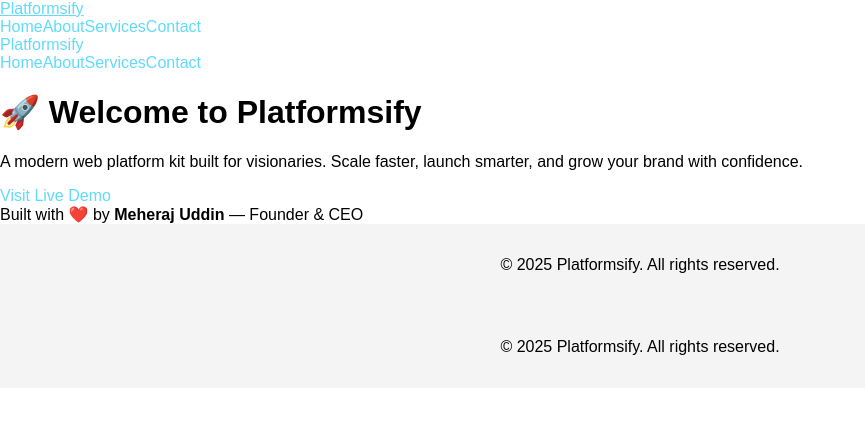
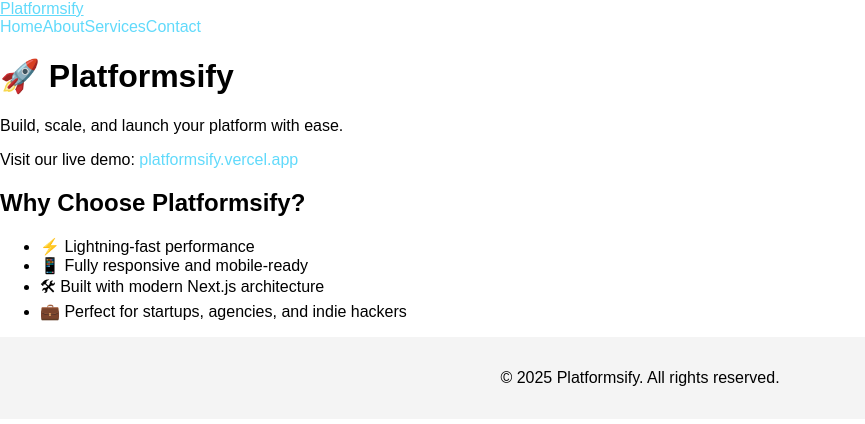
Before and after one commit to mjuddin5/platformsify, a Next.js app: page / in a window 1280 px wide. Shown: the top 424 px of the page, without its empty margins (0-865 px from the left). Built offline with nearby package versions, Linux system fonts and the light colour scheme.

Commit message:
Final homepage: SEO, hero, features

```diff
--- a/pages/index.js
+++ b/pages/index.js
@@ -1,32 +1,42 @@
-import Navbar from '../components/Navbar';
-import Footer from '../components/Footer';
+import Head from 'next/head';
 
 export default function Home() {
   return (
     <>
-      <Navbar />
-      <main className="bg-white min-h-screen flex flex-col items-center justify-center text-center px-6 py-20">
-        <h1 className="text-5xl font-extrabold text-gray-900 mb-4">
-          🚀 Welcome to Platformsify
-        </h1>
-        <p className="text-lg text-gray-700 max-w-2xl mb-6">
-          A modern web platform kit built for visionaries. Scale faster, launch smarter, and grow your brand with confidence.
-        </p>
+      <Head>
+        <title>Platformsify – Build Smarter, Launch Faster</title>
+        <meta name="description" content="Launch your platform with confidence using Platformsify's modern toolkit. Scalable, fast, and beautifully designed." />
+        <meta property="og:title" content="Platformsify – Build Smarter" />
+        <meta property="og:description" content="Modern web platform kit for startups and builders." />
+        <meta property="og:image" content="https://platformsify.vercel.app/og-image.png" />
+        <meta property="og:url" content="https://platformsify.vercel.app" />
+        <meta name="twitter:card" content="summary_large_image" />
+      </Head>
 
+      <main className="text-center p-10">
+        <h1 className="text-4xl font-bold mb-4">🚀 Platformsify</h1>
+        <p className="mb-2 text-lg">Build, scale, and launch your platform with ease.</p>
+        <p className="mb-4">
+          Visit our live demo:{' '}
           <a
             href="https://platformsify.vercel.app"
-          className="bg-blue-600 text-white px-6 py-3 rounded-lg text-md font-semibold shadow-md hover:bg-blue-700 transition"
+            className="text-blue-600 underline"
             target="_blank"
             rel="noopener noreferrer"
           >
-          Visit Live Demo
+            platformsify.vercel.app
           </a>
-
-        <div className="mt-16 text-sm text-gray-500">
-          Built with ❤️ by <strong>Meheraj Uddin</strong> — Founder & CEO
+        </p>
+        <div className="bg-gray-100 p-6 rounded-lg shadow mt-10 max-w-xl mx-auto">
+          <h2 className="text-2xl font-semibold mb-3">Why Choose Platformsify?</h2>
+          <ul className="text-left list-disc list-inside space-y-2">
+            <li>⚡ Lightning-fast performance</li>
+            <li>📱 Fully responsive and mobile-ready</li>
+            <li>🛠 Built with modern Next.js architecture</li>
+            <li>💼 Perfect for startups, agencies, and indie hackers</li>
+          </ul>
         </div>
       </main>
-      <Footer />
     </>
   );
 }
```
Lines whose indentation alone changed are shown as unchanged.
